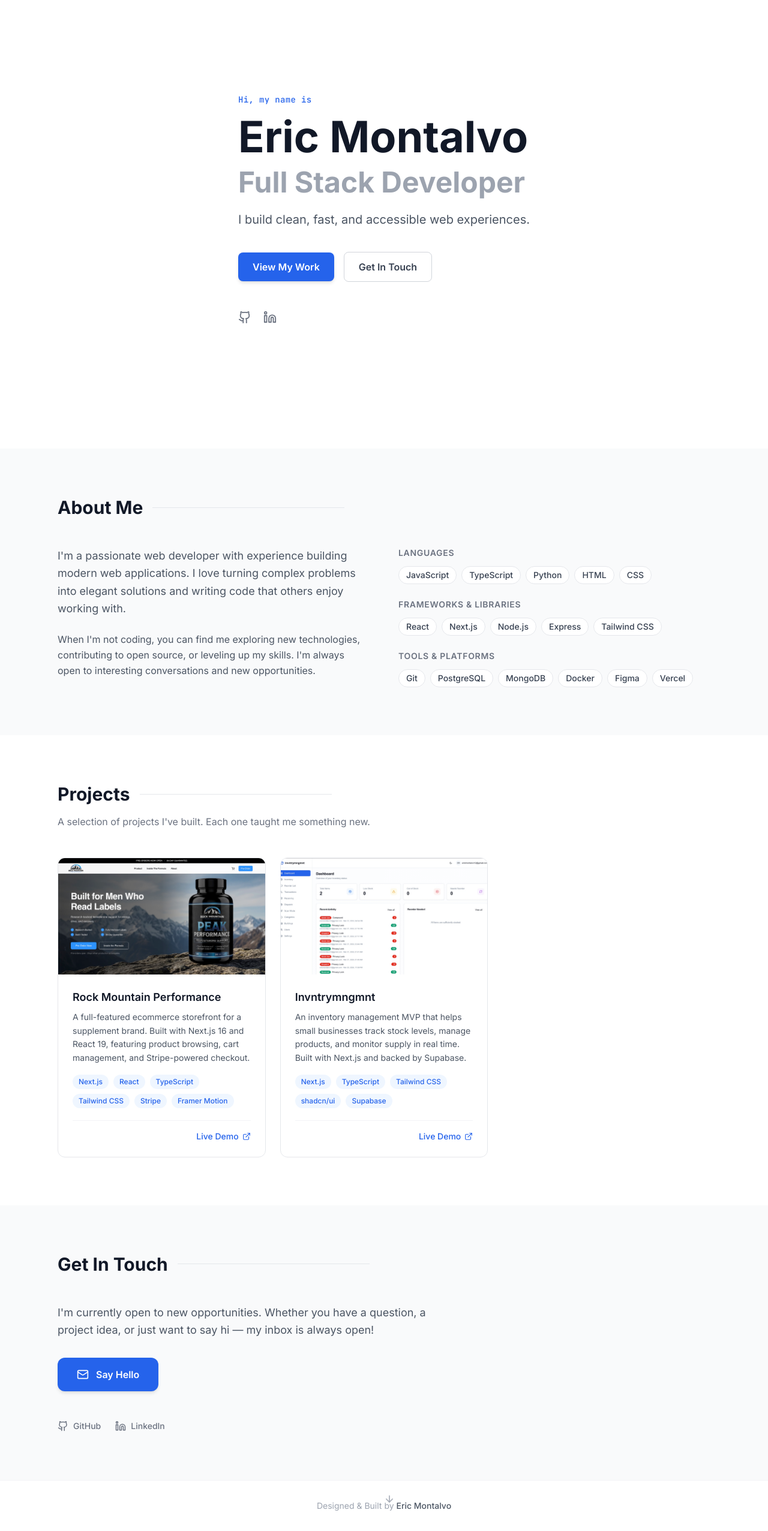
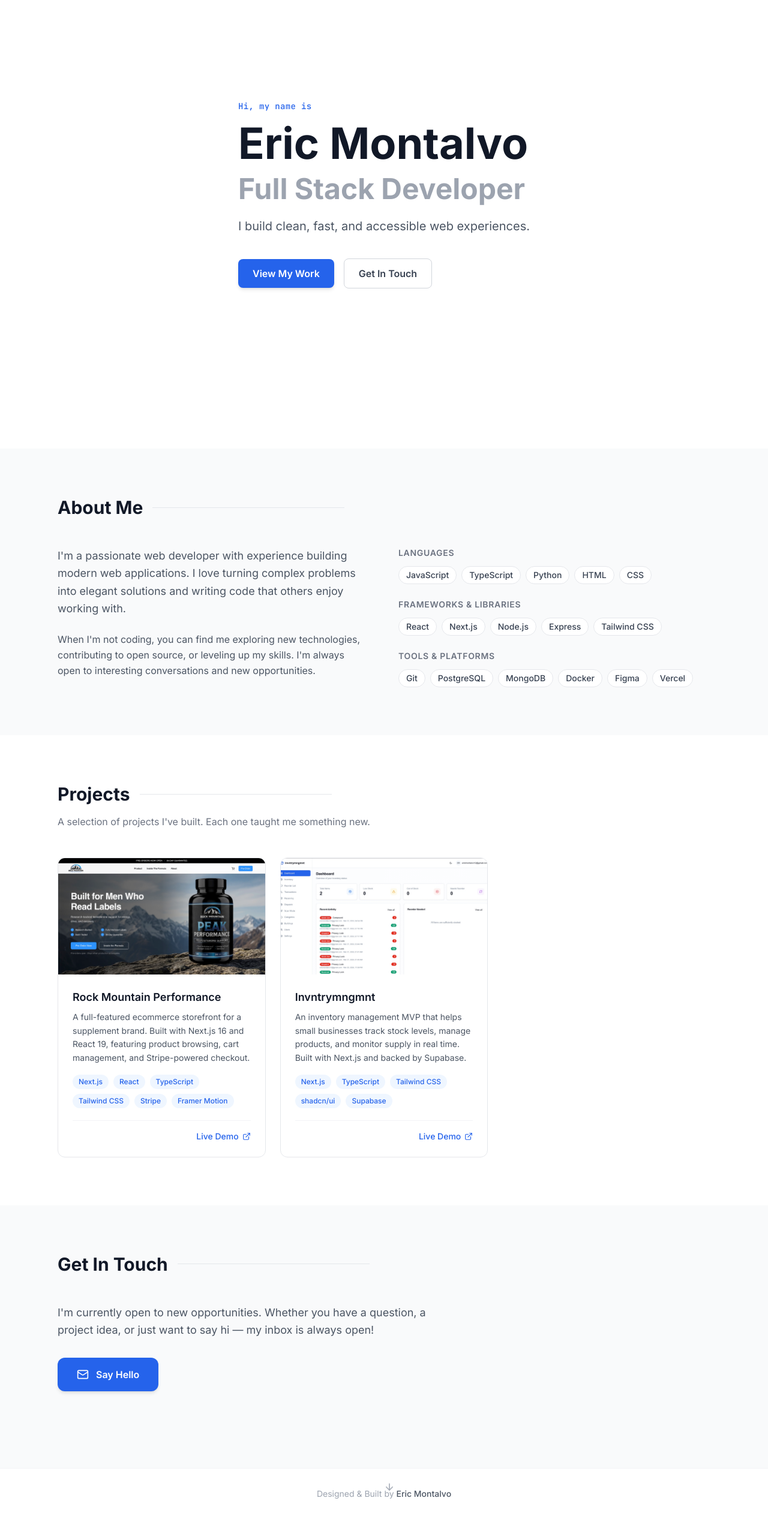
Before and after one commit to ericmontalvo12/Portfolio-Website, a Next.js app: page / in a window 1280 px wide. Shown: the part 52-2605 px from the top of the page at 60% size. Built offline with nearby package versions, Linux system fonts and the light colour scheme.

Commit message:
Remove LinkedIn and GitHub icons from Hero, Contact, and Footer
https://claude.ai/code/session_01UaoFTsVkpoWWzS6AYrDsGC

```diff
--- a/src/components/Contact.tsx
+++ b/src/components/Contact.tsx
@@ -2,7 +2,7 @@
 
 import { useEffect, useRef, useState } from "react";
 import { personalInfo } from "@/data/projects";
-import { Github, Linkedin, Twitter, Mail } from "lucide-react";
+import { Twitter, Mail } from "lucide-react";
 
 export default function Contact() {
   const ref = useRef<HTMLElement>(null);
@@ -23,8 +23,6 @@ export default function Contact() {
   }, []);
 
   const socials = [
-    { icon: Github, label: "GitHub", href: personalInfo.github },
-    { icon: Linkedin, label: "LinkedIn", href: personalInfo.linkedin },
     ...(personalInfo.twitter
       ? [{ icon: Twitter, label: "Twitter", href: personalInfo.twitter }]
       : []),
--- a/src/components/Footer.tsx
+++ b/src/components/Footer.tsx
@@ -5,14 +5,7 @@ export default function Footer() {
     <footer className="py-8 px-6 border-t border-gray-100 text-center">
       <p className="text-sm text-gray-400">
         Designed & Built by{" "}
-        <a
-          href={personalInfo.github}
-          target="_blank"
-          rel="noopener noreferrer"
-          className="text-gray-600 hover:text-blue-600 font-medium transition-colors"
-        >
-          {personalInfo.name}
-        </a>
+        <span className="text-gray-600 font-medium">{personalInfo.name}</span>
       </p>
     </footer>
   );
--- a/src/components/Hero.tsx
+++ b/src/components/Hero.tsx
@@ -2,7 +2,7 @@
 
 import { useEffect, useState } from "react";
 import { personalInfo } from "@/data/projects";
-import { Github, Linkedin, Twitter, ArrowDown } from "lucide-react";
+import { Twitter, ArrowDown } from "lucide-react";
 
 export default function Hero() {
   const [visible, setVisible] = useState(false);
@@ -56,24 +56,6 @@ export default function Hero() {
 
           {/* Social links */}
           <div className="flex items-center gap-5">
-            <a
-              href={personalInfo.github}
-              target="_blank"
-              rel="noopener noreferrer"
-              className="text-gray-500 hover:text-gray-900 transition-colors"
-              aria-label="GitHub"
-            >
-              <Github size={22} />
-            </a>
-            <a
-              href={personalInfo.linkedin}
-              target="_blank"
-              rel="noopener noreferrer"
-              className="text-gray-500 hover:text-blue-700 transition-colors"
-              aria-label="LinkedIn"
-            >
-              <Linkedin size={22} />
-            </a>
             {personalInfo.twitter && (
               <a
                 href={personalInfo.twitter}
```
